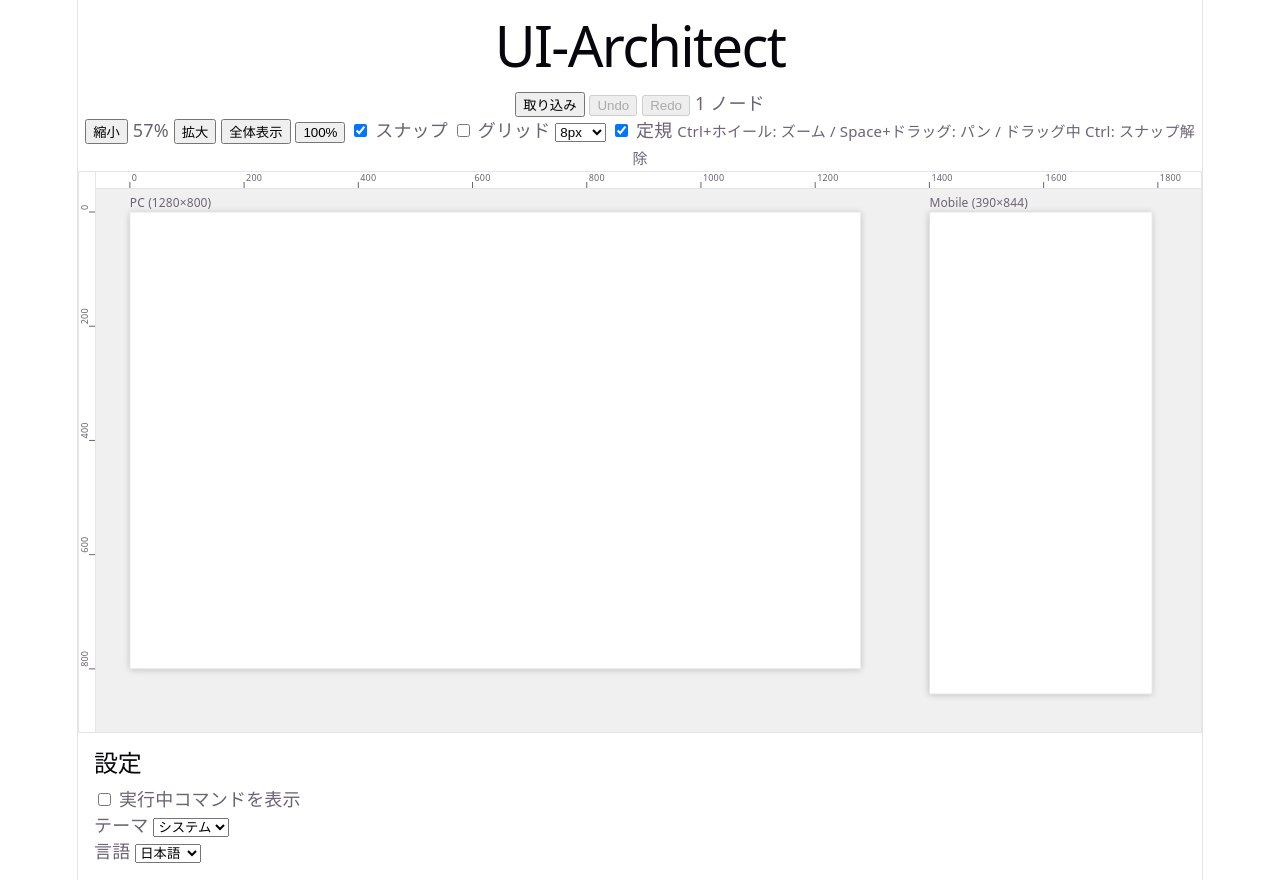
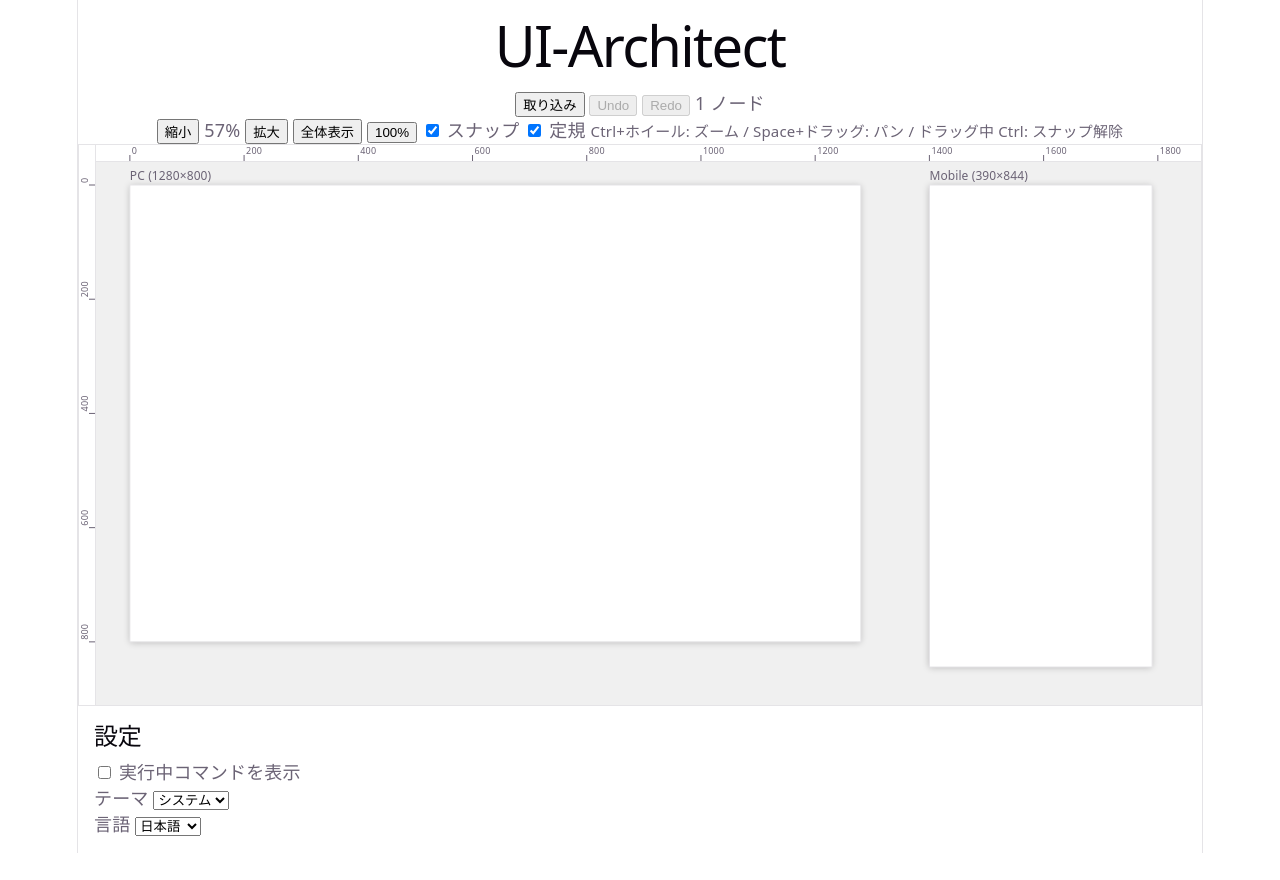
Before and after one commit to 29kiyo/UI-Architect, a React (Vite) app: page / in a window 1280 px wide. After the commit the page ends 853 px from the top, so only its background shows below. Built offline with nearby package versions, Linux system fonts and the light colour scheme.

Commit message:
refactor(editor): drop grid in favor of snapping (5-D)

```diff
--- a/src/editor/canvas/Canvas.tsx
+++ b/src/editor/canvas/Canvas.tsx
@@ -44,8 +44,6 @@ const TEXT = {
     zoomOut: '縮小',
     hint: 'Ctrl+ホイール: ズーム / Space+ドラッグ: パン / ドラッグ中 Ctrl: スナップ解除',
     snap: 'スナップ',
-    grid: 'グリッド',
-    gridSize: 'グリッド間隔',
     ruler: '定規',
   },
   en: {
@@ -55,8 +53,6 @@ const TEXT = {
     zoomOut: 'Zoom out',
     hint: 'Ctrl+wheel: zoom / Space+drag: pan / hold Ctrl while dragging: no snap',
     snap: 'Snap',
-    grid: 'Grid',
-    gridSize: 'Grid size',
     ruler: 'Rulers',
   },
 } as const
@@ -80,8 +76,6 @@ export function Canvas({ doc, history, pageId, language, height = '70vh' }: Prop
   const [drop, setDrop] = useState<Line | undefined>(undefined)
   const [guides, setGuides] = useState<Line[]>([])
   const [snapOn, setSnapOn] = useState(true)
-  const [gridOn, setGridOn] = useState(false)
-  const [gridSize, setGridSize] = useState(8)
   const [rulerOn, setRulerOn] = useState(true)
   const [boxes, setBoxes] = useState<{ selected: WorldRect[]; hover?: WorldRect | undefined }>({
     selected: [],
@@ -253,7 +247,6 @@ export function Canvas({ doc, history, pageId, language, height = '70vh' }: Prop
           shift: e.shiftKey,
           alt: e.altKey,
           snap: snapOn && !e.ctrlKey && !e.metaKey,
-          grid: gridOn ? gridSize : 0,
         }
         const fb = updateGesture(c, g, input)
         // ダブルクリックの対象を壊さないよう、実際にドラッグが始まってからキャプチャする
@@ -343,21 +336,6 @@ export function Canvas({ doc, history, pageId, language, height = '70vh' }: Prop
           <input type="checkbox" checked={snapOn} onChange={(e) => setSnapOn(e.target.checked)} />{' '}
           {t.snap}
         </label>{' '}
-        <label>
-          <input type="checkbox" checked={gridOn} onChange={(e) => setGridOn(e.target.checked)} />{' '}
-          {t.grid}
-        </label>{' '}
-        <select
-          value={gridSize}
-          aria-label={t.gridSize}
-          onChange={(e) => setGridSize(Number(e.target.value))}
-        >
-          {[4, 8, 16, 32].map((n) => (
-            <option key={n} value={n}>
-              {n}px
-            </option>
-          ))}
-        </select>{' '}
         <label>
           <input type="checkbox" checked={rulerOn} onChange={(e) => setRulerOn(e.target.checked)} />{' '}
           {t.ruler}
@@ -454,7 +432,6 @@ export function Canvas({ doc, history, pageId, language, height = '70vh' }: Prop
           handles={handleInfo}
           drop={drop}
           guides={guides}
-          grid={gridOn ? gridSize : 0}
         />
         {rulerOn && <Ruler viewport={vp} />}
       </div>
--- a/src/editor/canvas/CanvasOverlay.tsx
+++ b/src/editor/canvas/CanvasOverlay.tsx
@@ -13,7 +13,6 @@ type Props = {
   handles?: HandleInfo | undefined
   drop?: Line | undefined
   guides?: Line[] | undefined
-  grid?: number | undefined
 }
 
 // 選択枠・ホバー枠・矩形選択の重ねレイヤー(5-C 以降でハンドル/ガイドを追加)
@@ -26,7 +25,6 @@ export function CanvasOverlay({
   handles,
   drop,
   guides = [],
-  grid = 0,
 }: Props) {
   return (
     <svg
@@ -48,40 +46,6 @@ export function CanvasOverlay({
             vectorEffect="non-scaling-stroke"
           />
         ))}
-        {grid > 0 && grid * viewport.zoom >= 4 && (
-          <>
-            <defs>
-              {artboards.map((a) => (
-                <pattern
-                  key={a.deviceId}
-                  id={'ua-grid-' + a.deviceId}
-                  x={a.rect.x}
-                  y={a.rect.y}
-                  width={grid}
-                  height={grid}
-                  patternUnits="userSpaceOnUse"
-                >
-                  <path
-                    d={'M ' + grid + ' 0 H 0 V ' + grid}
-                    fill="none"
-                    stroke="rgba(100,100,255,0.35)"
-                    strokeWidth={1 / viewport.zoom}
-                  />
-                </pattern>
-              ))}
-            </defs>
-            {artboards.map((a) => (
-              <rect
-                key={a.deviceId}
-                x={a.rect.x}
-                y={a.rect.y}
-                width={a.rect.width}
-                height={a.rect.height}
-                fill={'url(#ua-grid-' + a.deviceId + ')'}
-              />
-            ))}
-          </>
-        )}
         {hover && (
           <rect
             x={hover.x}
--- a/src/editor/canvas/gesture.ts
+++ b/src/editor/canvas/gesture.ts
@@ -42,7 +42,6 @@ export type GestureInput = {
   shift: boolean
   alt: boolean
   snap: boolean // false(Ctrl 押下中など)ならスナップしない
-  grid: number // 0 でグリッド吸着なし
 }
 export type GestureFeedback = { drop?: Line | undefined; guides?: Line[] | undefined }
 
@@ -162,8 +161,6 @@ function snapContext(ctx: GestureCtx, deviceId: Id, moving: Id[]) {
   if (art) targets.push(art)
   return { targets, art }
 }
-const originOf = (a: WorldRect | undefined): Point | undefined =>
-  a ? { x: a.x, y: a.y } : undefined
 
 export function startMove(
   ctx: GestureCtx,
@@ -290,8 +287,6 @@ export function updateGesture(ctx: GestureCtx, g: Gesture, inp: GestureInput): G
       if (inp.snap && g.rect) {
         const res = snapRect({ ...g.rect, x: g.rect.x + dx, y: g.rect.y + dy }, g.targets, {
           threshold: SNAP_PX / ctx.vp.zoom,
-          grid: inp.grid,
-          origin: originOf(g.art),
         })
         mx += res.dx
         my += res.dy
@@ -318,8 +313,6 @@ export function updateGesture(ctx: GestureCtx, g: Gesture, inp: GestureInput): G
         const cur = resizeRect(g.rect, g.handle, { x: dx, y: dy }, { fromCenter: inp.alt })
         const res = snapRect(cur, g.targets, {
           threshold: SNAP_PX / ctx.vp.zoom,
-          grid: inp.grid,
-          origin: originOf(g.art),
           gaps: false,
           lines: { x: sx > 0 ? [1] : sx < 0 ? [0] : [], y: sy > 0 ? [1] : sy < 0 ? [0] : [] },
         })
--- a/src/editor/canvas/snap.ts
+++ b/src/editor/canvas/snap.ts
@@ -3,8 +3,6 @@ import type { Point, WorldRect } from './viewport'
 
 export type SnapOptions = {
   threshold: number // ワールド単位(画面 px / zoom)
-  grid?: number | undefined // 0/未指定でグリッド吸着なし
-  origin?: Point | undefined // グリッドの原点(アートボードの左上)
   gaps?: boolean | undefined // 等間隔スナップ(既定 true)
   // 吸着対象にする自分側の線(0=左/上, 0.5=中心, 1=右/下)。リサイズでは動かす辺だけを渡す
   lines?: { x?: readonly number[] | undefined; y?: readonly number[] | undefined } | undefined
@@ -54,10 +52,6 @@ function axisSnap(
     const ml = mp + f * ms
     for (const t of targets) {
       for (const tf of FRACS) offer(pos(t, a) + tf * size(t, a) - ml, 0)
-    }
-    if (o.grid && o.grid > 0 && f !== 0.5) {
-      const org = o.origin?.[a] ?? 0
-      offer(Math.round((ml - org) / o.grid) * o.grid + org - ml, 2)
     }
   }
   if (o.gaps !== false) {
```
Also changed, not shown: 1 other file (tests, documents, lock files or other folders).
